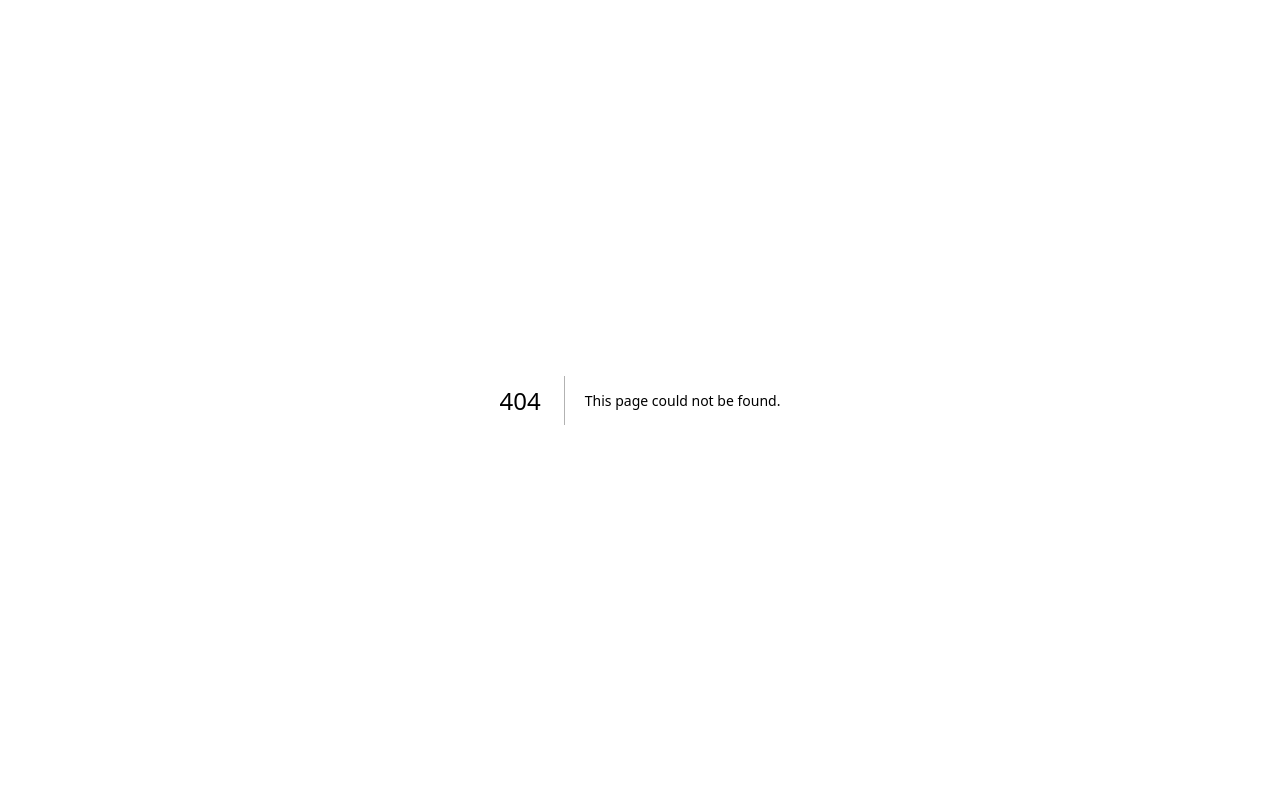
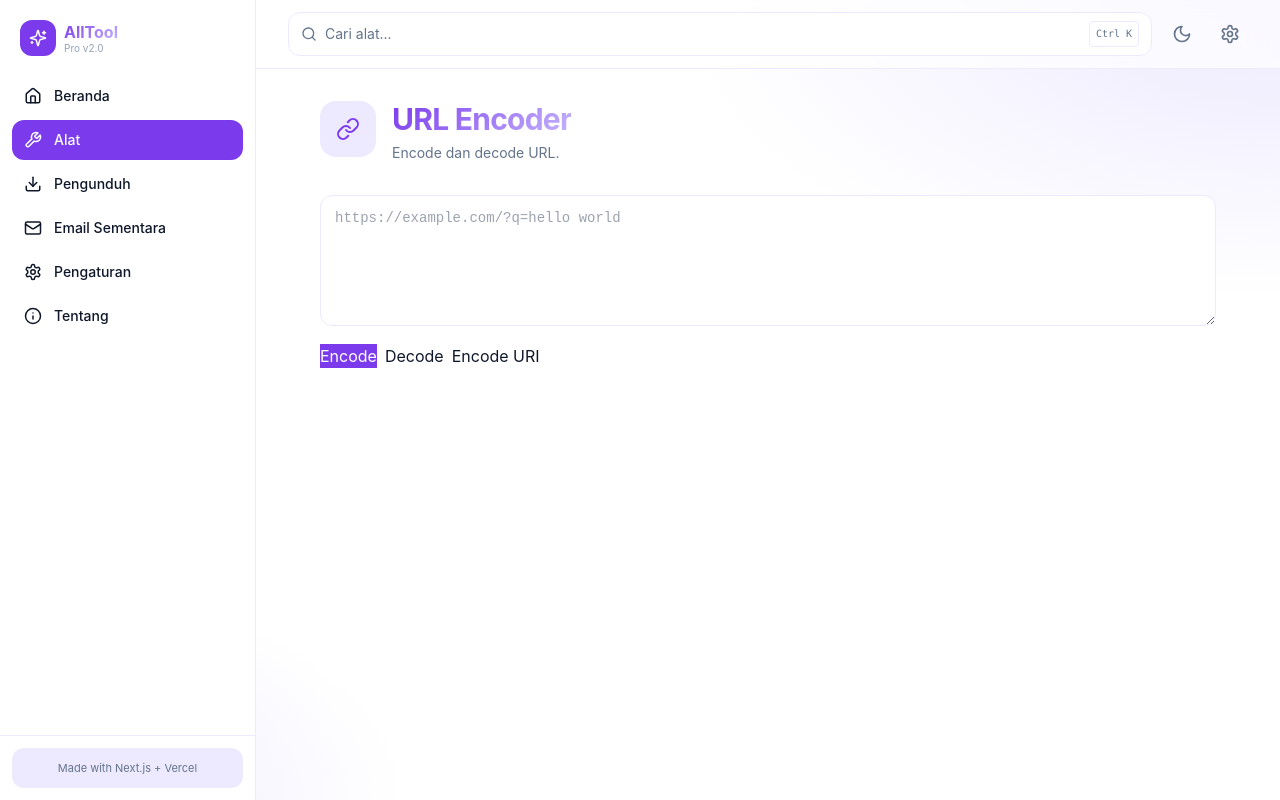
Before and after one commit to sionlimitles-spec/all-tool-sxzz, a Next.js app: page /tools/url-encoder in a window 1280 px wide. Before the commit this address had no page. Built offline with nearby package versions, Linux system fonts and the light colour scheme.

Commit message:
Implement URL Encoder tool with encoding options

```diff
--- /dev/null
+++ b/src/app/tools/url-encoder/page.tsx
@@ -0,0 +1,27 @@
+"use client";
+
+import { useState } from "react";
+import ToolLayout from "@/components/tool-layout";
+import { Link as LinkIcon, Copy } from "lucide-react";
+import { copyText } from "@/lib/utils";
+
+export default function Page() {
+  const [input, setInput] = useState("");
+  const [output, setOutput] = useState("");
+  const [copied, setCopied] = useState(false);
+
+  const copy = async () => { if (await copyText(output)) { setCopied(true); setTimeout(() => setCopied(false), 1500); } };
+
+  return (
+    <ToolLayout title="URL Encoder" description="Encode dan decode URL." icon={<LinkIcon size={24} color="var(--primary)" />}>
+      <textarea value={input} onChange={(e) => setInput(e.target.value)} placeholder="https://example.com/?q=hello world" className="textarea" rows={5} />
+      <div className="mt-3 flex flex-wrap gap-2">
+        <button onClick={() => setOutput(encodeURIComponent(input))} className="btn-primary">Encode</button>
+        <button onClick={() => setOutput(decodeURIComponent(input))} className="btn-secondary">Decode</button>
+        <button onClick={() => setOutput(encodeURI(input))} className="btn-secondary">Encode URI</button>
+        {output && <button onClick={copy} className="btn-secondary"><Copy size={14} />{copied ? "Tersalin!" : "Salin"}</button>}
+      </div>
+      {output && <textarea value={output} readOnly className="textarea mt-4" rows={5} />}
+    </ToolLayout>
+  );
+}
```
